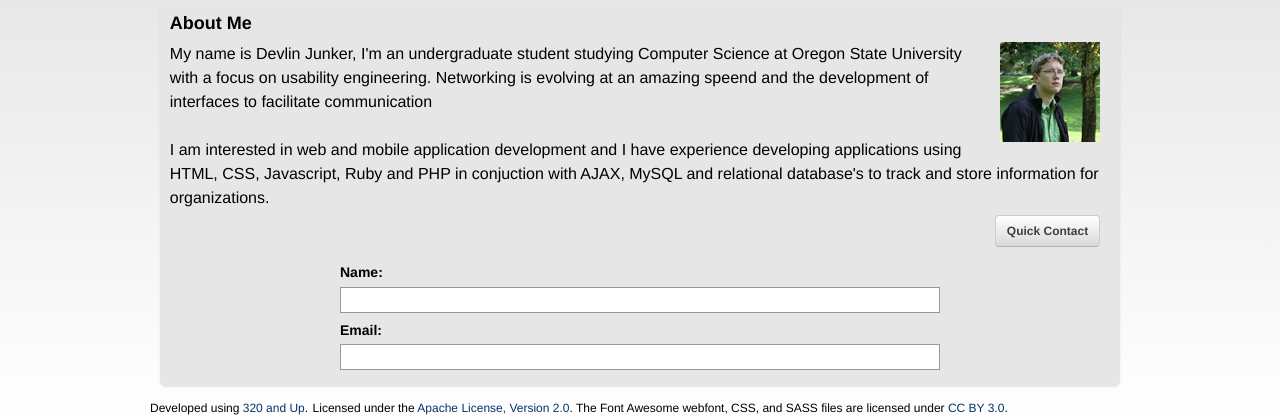
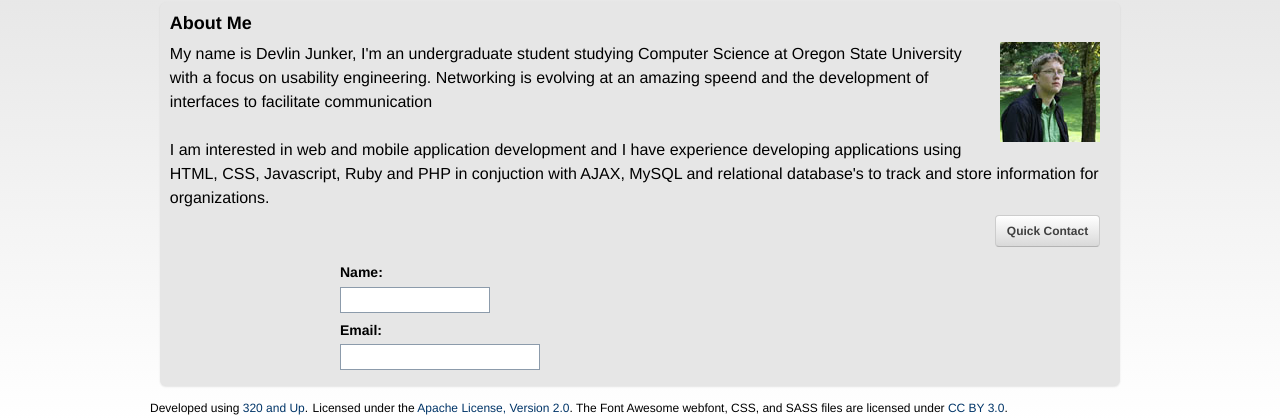
Before and after one commit to devlinjunker/design-junkie, a PHP site: page / in a window 1280 px wide. Shown: the part 731-1151 px from the top of the page. Run offline with PHP 8.4, Linux system fonts and the light colour scheme; data that the repository does not hold is empty; some libraries are stand-ins or nearby versions.

Commit message:
form field width

```diff
--- a/sass/_600.scss
+++ b/sass/_600.scss
@@ -46,4 +46,12 @@
 
 #quickcontact{
 	width: 600px;
+
+	#name{
+		width: 150px;
+	}
+
+	#email{
+		width: 200px;
+	}
 }
--- a/stylesheets/screen.css
+++ b/stylesheets/screen.css
@@ -2704,4 +2704,12 @@ html {
   #quickcontact {
     width: 600px;
   }
-}
+  /* line 50, C:/Users/Devlin/Dropbox/CS Stuff/Web Development/design-junkie/sass/_600.scss */
+  #quickcontact #name {
+    width: 150px;
+  }
+  /* line 54, C:/Users/Devlin/Dropbox/CS Stuff/Web Development/design-junkie/sass/_600.scss */
+  #quickcontact #email {
+    width: 200px;
+  }
+}
```
